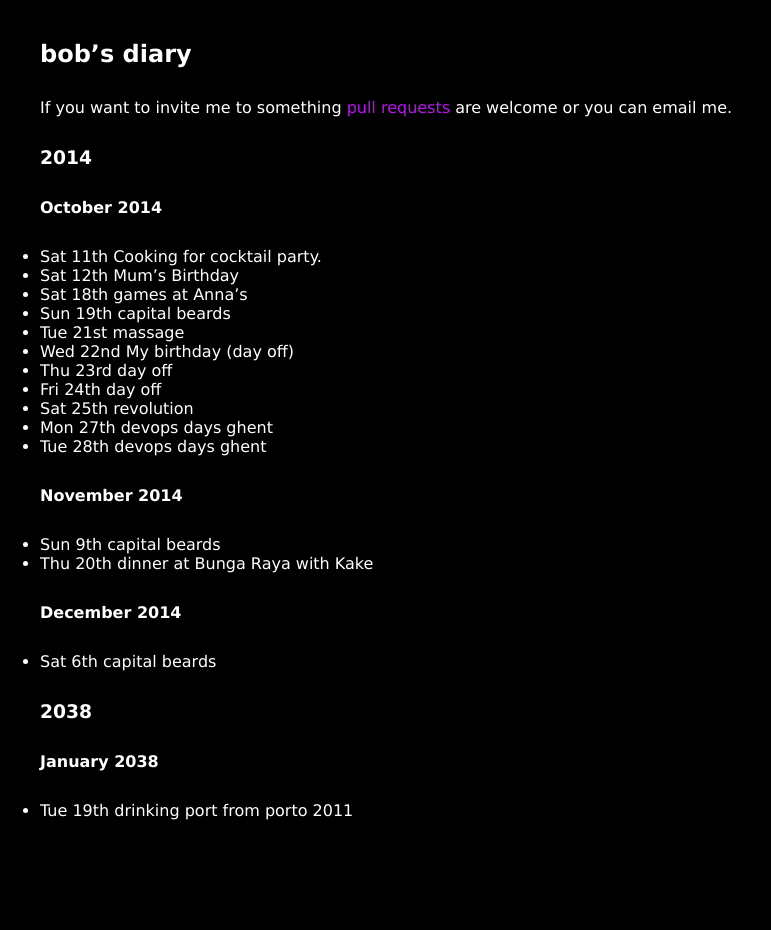
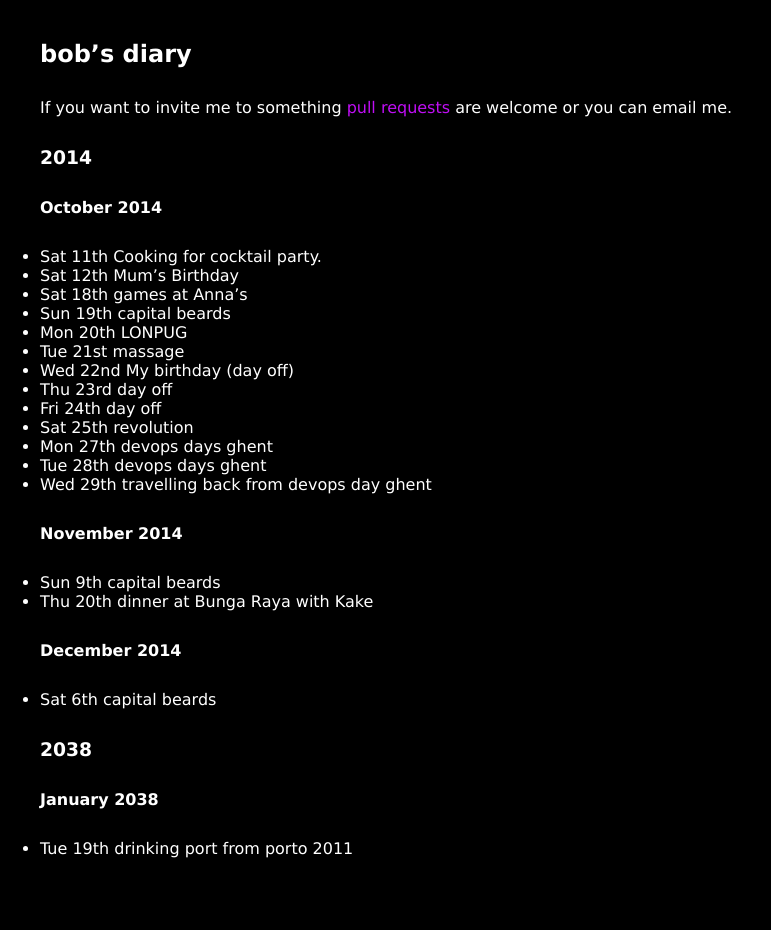
Before and after one commit to rjw1/randomness.org.uk, a Jekyll site: the page built from diary/index.md, in a window 1280 px wide. Shown: the whole page, without its empty margins (0-771 px from the left). Built offline with Jekyll 4.4.1, drawn with Linux system fonts in a browser that asks for light colours; Markdown is read by kramdown in place of the engine named in the settings.

Commit message:
lon pug nad ghent travel

```diff
--- a/diary/index.md
+++ b/diary/index.md
@@ -15,6 +15,7 @@ are welcome or you can email me.
 * Sat 12th Mum's Birthday
 * Sat 18th games at Anna's
 * Sun 19th capital beards
+* Mon 20th LONPUG
 * Tue 21st massage
 * Wed 22nd My birthday (day off)
 * Thu 23rd day off
@@ -22,6 +23,7 @@ are welcome or you can email me.
 * Sat 25th revolution
 * Mon 27th devops days ghent
 * Tue 28th devops days ghent
+* Wed 29th travelling back from devops day ghent
 
 #### November 2014 ####
 
```
